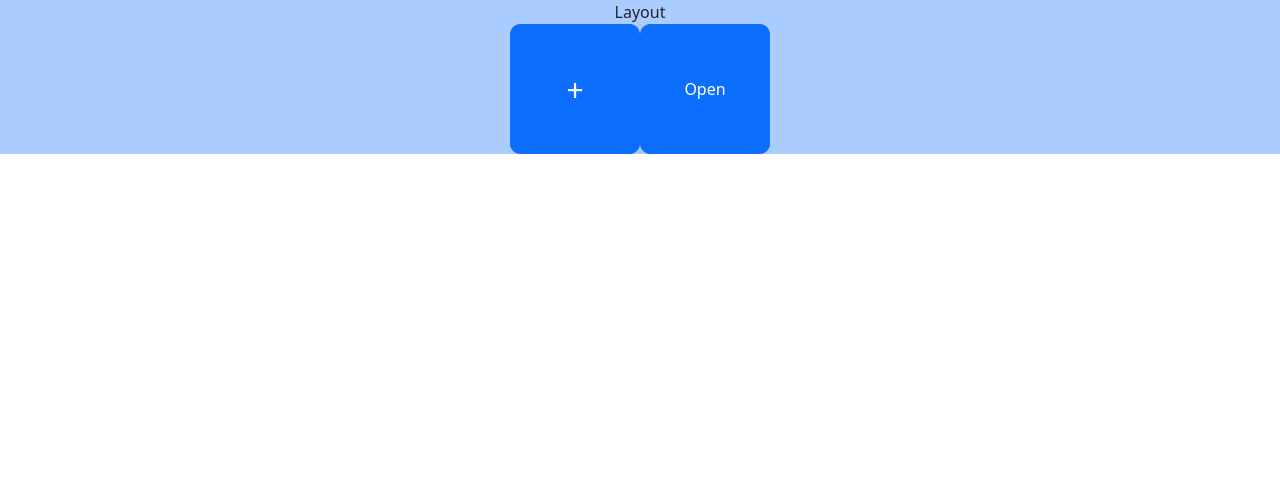
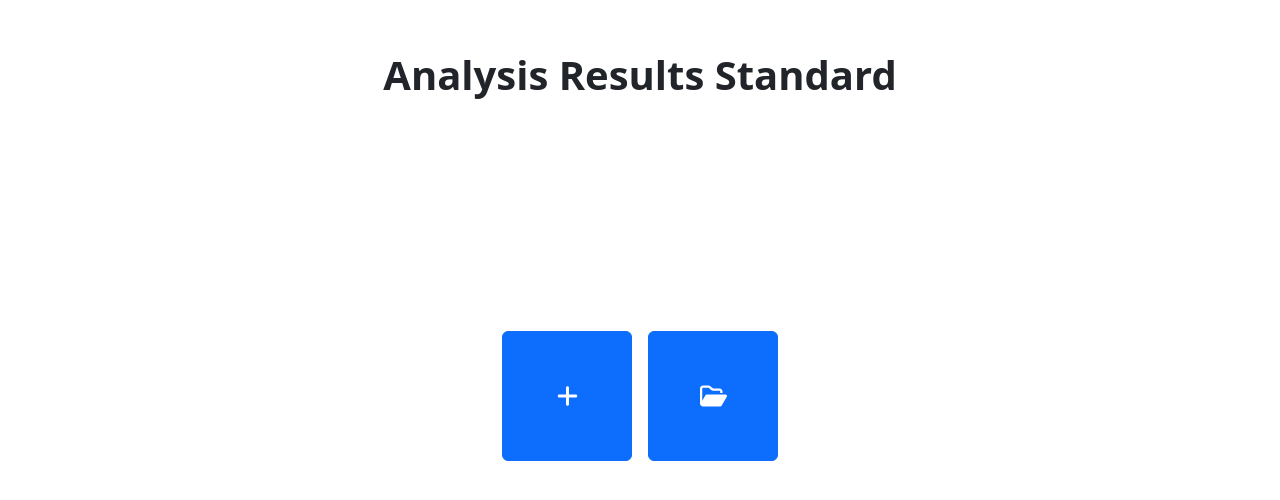
Before and after one commit to Parexel/ARStandard, a React (Vite) app in the folder src/renderer/: page / in a window 1280 px wide. Shown: the top 500 px of the page. Built offline with nearby package versions, Linux system fonts and the light colour scheme.

Commit message:
Home title, buttons and tooltips

```diff
--- a/package.json
+++ b/package.json
@@ -22,6 +22,10 @@
   "dependencies": {
     "@electron-toolkit/preload": "^2.0.0",
     "@electron-toolkit/utils": "^1.0.2",
+    "@fortawesome/fontawesome-svg-core": "^6.4.2",
+    "@fortawesome/free-regular-svg-icons": "^6.4.2",
+    "@fortawesome/free-solid-svg-icons": "^6.4.2",
+    "@fortawesome/react-fontawesome": "^0.2.0",
     "bootstrap": "^5.3.1",
     "electron-updater": "^5.3.0",
     "react-bootstrap": "^2.8.0",
--- a/src/renderer/src/assets/index.css
+++ b/src/renderer/src/assets/index.css
@@ -1,189 +1,3 @@
-body {
-  display: flex;
-  flex-direction: column;
-  font-family: Roboto, -apple-system, BlinkMacSystemFont, 'Helvetica Neue', 'Segoe UI', 'Oxygen',
-    'Ubuntu', 'Cantarell', 'Open Sans', sans-serif;
-  color: #86a5b1;
-  background-color: #2f3241;
+html, body, #root, #root>div {
+  height: 100% !important;
 }
-
-* {
-  padding: 0;
-  margin: 0;
-}
-
-ul {
-  list-style: none;
-}
-
-code {
-  font-weight: 600;
-  padding: 3px 5px;
-  border-radius: 2px;
-  background-color: #26282e;
-  font-family: ui-monospace, SFMono-Regular, SF Mono, Menlo, Consolas, Liberation Mono, monospace;
-  font-size: 85%;
-}
-
-a {
-  color: #9feaf9;
-  font-weight: 600;
-  cursor: pointer;
-  text-decoration: none;
-  outline: none;
-}
-
-a:hover {
-  border-bottom: 1px solid;
-}
-
-.container {
-  flex: 1;
-  display: flex;
-  flex-direction: column;
-  max-width: 840px;
-  margin: 0 auto;
-  padding: 15px 30px 0 30px;
-}
-
-.versions {
-  margin: 0 auto;
-  float: none;
-  clear: both;
-  overflow: hidden;
-  font-family: 'Menlo', 'Lucida Console', monospace;
-  color: #c2f5ff;
-  line-height: 1;
-  transition: all 0.3s;
-}
-
-.versions li {
-  display: block;
-  float: left;
-  border-right: 1px solid rgba(194, 245, 255, 0.4);
-  padding: 0 20px;
-  font-size: 13px;
-  opacity: 0.8;
-}
-
-.versions li:last-child {
-  border: none;
-}
-
-.hero-logo {
-  margin-top: -0.4rem;
-  transition: all 0.3s;
-}
-
-@media (max-width: 840px) {
-  .versions {
-    display: none;
-  }
-
-  .hero-logo {
-    margin-top: -1.5rem;
-  }
-}
-
-.hero-text {
-  font-weight: 400;
-  color: #c2f5ff;
-  text-align: center;
-  margin-top: -0.5rem;
-  margin-bottom: 10px;
-}
-
-@media (max-width: 660px) {
-  .hero-logo {
-    display: none;
-  }
-
-  .hero-text {
-    margin-top: 20px;
-  }
-}
-
-.hero-tagline {
-  text-align: center;
-  margin-bottom: 14px;
-}
-
-.links {
-  display: flex;
-  align-items: center;
-  justify-content: center;
-  margin-bottom: 24px;
-  font-size: 18px;
-  font-weight: 500;
-}
-
-.links a {
-  font-weight: 500;
-}
-
-.links .link-item {
-  padding: 0 4px;
-}
-
-.features {
-  display: flex;
-  flex-wrap: wrap;
-  margin: -6px;
-}
-
-.features .feature-item {
-  width: 33.33%;
-  box-sizing: border-box;
-  padding: 6px;
-}
-
-.features article {
-  background-color: rgba(194, 245, 255, 0.1);
-  border-radius: 8px;
-  box-sizing: border-box;
-  padding: 12px;
-  height: 100%;
-}
-
-.features span {
-  color: #d4e8ef;
-  word-break: break-all;
-}
-
-.features .title {
-  font-size: 17px;
-  font-weight: 500;
-  color: #c2f5ff;
-  line-height: 22px;
-  overflow: hidden;
-  text-overflow: ellipsis;
-  white-space: nowrap;
-}
-
-.features .detail {
-  font-size: 14px;
-  font-weight: 500;
-  line-height: 22px;
-  margin-top: 6px;
-}
-
-@media (max-width: 660px) {
-  .features .feature-item {
-    width: 50%;
-  }
-}
-
-@media (max-width: 480px) {
-  .links {
-    flex-direction: column;
-    line-height: 32px;
-  }
-
-  .links .link-dot {
-    display: none;
-  }
-
-  .features .feature-item {
-    width: 100%;
-  }
-}
--- a/src/renderer/src/pages/Home.tsx
+++ b/src/renderer/src/pages/Home.tsx
@@ -1,20 +1,57 @@
-import { Button } from "react-bootstrap";
+import Button from "react-bootstrap/Button";
+import OverlayTrigger from "react-bootstrap/OverlayTrigger";
+import Tooltip from "react-bootstrap/Tooltip";
+import { FontAwesomeIcon } from "@fortawesome/react-fontawesome";
+import { faPlus } from "@fortawesome/free-solid-svg-icons/faPlus";
+import { faFolderOpen } from "@fortawesome/free-regular-svg-icons";
 
-const buttonStyle = { borderRadius: 10, height: 130, width: 130 };
+const buttonStyle = { height: 130, width: 130 };
+const iconStyle = { color: "white" };
 
 function Home(): JSX.Element {
   return (
     <div
       style={{
+        height: "100%",
         display: "flex",
-        justifyContent: "center",
-        alignItems: "center"
+        flexDirection: "column",
+        alignItems: "center",
+        justifyContent: "flex-start"
       }}
     >
-      <Button style={{ ...buttonStyle, fontSize: 30 }} onClick={() => alert("Not implemented")}>
-        +
-      </Button>
-      <Button style={buttonStyle}>Open</Button>
+      <div style={{ height: "35%", marginTop: "10%" }}>
+        <h1 style={{ fontWeight: "bolder" }}>Analysis Results Standard</h1>
+      </div>
+      <div
+        style={{
+          display: "flex",
+          justifyContent: "center",
+          alignItems: "center"
+        }}
+      >
+        <OverlayTrigger
+          placement="left"
+          delay={{ show: 250, hide: 400 }}
+          overlay={(props) => <Tooltip {...props}>Create new file</Tooltip>}
+        >
+          <Button
+            style={{ ...buttonStyle, marginRight: "1rem" }}
+            onClick={() => alert("Not implemented")}
+          >
+            <FontAwesomeIcon icon={faPlus} style={iconStyle} size="xl" />
+          </Button>
+        </OverlayTrigger>
+
+        <OverlayTrigger
+          placement="right"
+          delay={{ show: 250, hide: 400 }}
+          overlay={(props) => <Tooltip {...props}>Open existing file</Tooltip>}
+        >
+          <Button style={buttonStyle}>
+            <FontAwesomeIcon icon={faFolderOpen} style={iconStyle} size="xl" />
+          </Button>
+        </OverlayTrigger>
+      </div>
     </div>
   );
 }
--- a/src/renderer/src/pages/Layout.tsx
+++ b/src/renderer/src/pages/Layout.tsx
@@ -4,14 +4,13 @@ function Layout(): JSX.Element {
   return (
     <div
       style={{
-        background: "#AACCFF",
+        background: "white",
         display: "flex",
         flexDirection: "column",
         justifyContent: "center",
         alignItems: "center"
       }}
     >
-      Layout
       <Outlet />
     </div>
   );
```
Also changed, not shown: 1 other file (tests, documents, lock files or other folders).
